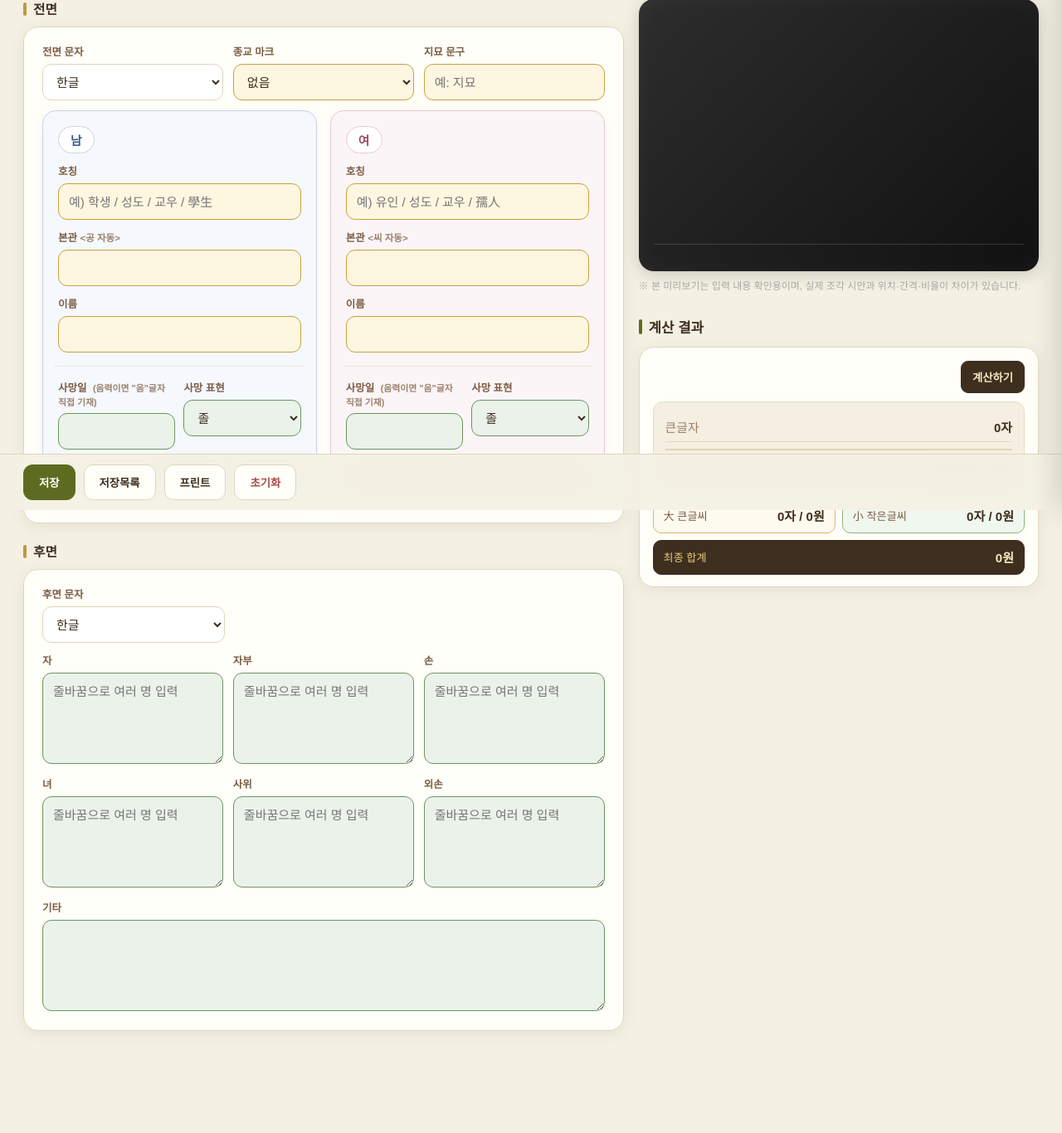
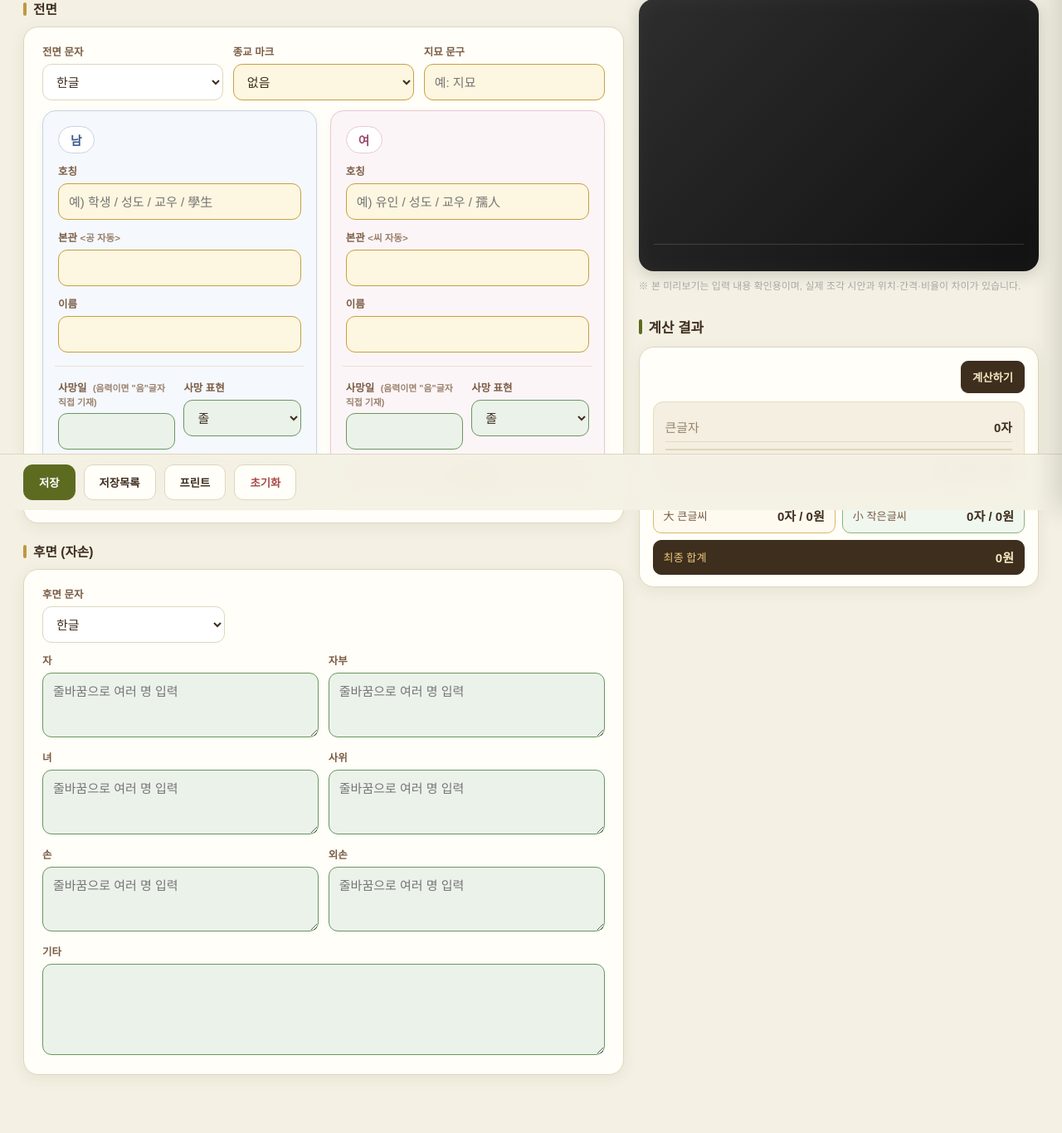
Before and after one commit to woosungpark1983/bimun, a Flask app: page / in a window 1280 px wide, after a click on "2. 비문". Shown: the part 185-1551 px from the top of the page at 83% size. Before the commit the page ends 1428 px from the top, so only its background shows below. Run offline with Flask 3, Linux system fonts and the light colour scheme; some web fonts are replaced.

Commit message:
Rear panel 2-col layout + default 사망 표현 to 졸 in standard slots
- 후면 section: switched grid3 (3-col, no logical pairing) to a back-grid
  arranged 자|자부 / 녀|사위 / 손|외손 — same column pairing the paper 비문철
  uses. textarea min-height bumped to 78px so multi-line lists fit cleanly.
- renderSlots: dropped the empty "선택" placeholder so f${i}_death_type now
  defaults to 졸 right when a slot renders, matching the maejang couple-panel
  behavior shipped in the previous commit.
- Section header relabelled "후면 (자손)" so the purpose is obvious.

Co-Authored-By: Claude Opus 4.7 (1M context) <noreply@anthropic.com>

```diff
--- a/templates/index.html
+++ b/templates/index.html
@@ -167,6 +167,9 @@ button,input,select,textarea{font-family:inherit}
 .couple-col .birth-action{display:flex;justify-content:center;margin-top:2px}
 .couple-col .btn-add-birth{width:100%}
 @media (max-width: 1100px){.couple-grid{grid-template-columns:1fr}}
+/* 후면 자손 grid: 자|자부 / 녀|사위 / 손|외손 (종이 양식 매칭) */
+.back-grid{display:grid;grid-template-columns:1fr 1fr;gap:12px}
+.back-grid .is-small textarea{min-height:78px}
 .summary{display:grid;grid-template-columns:1fr 1fr;gap:8px}.sum-item{background:#fff;border:1px solid var(--line);border-radius:12px;padding:11px 13px;display:flex;justify-content:space-between;gap:8px}.sum-item span,.sum-item strong{white-space:nowrap}.sum-item strong{font-weight:900}.sum-total{grid-column:1/-1;background:var(--brown);color:#f5e9c0;font-size:1.08rem}.stone-box{background:var(--red-soft);border-color:var(--red-line)}.stone-box select{border-color:#c98f8f;background:#fffafa}.calc-panel-title{font-weight:900;margin:0 0 10px;color:var(--brown)}.calc-btn{width:100%;margin-bottom:10px;background:var(--brown);color:#f5e9c0;border-color:var(--brown)}
 .actionbar{position:fixed;bottom:0;left:0;right:0;background:rgba(244,241,228,.96);backdrop-filter:blur(12px);border-top:1px solid var(--line);padding:12px 28px;display:flex;gap:10px;align-items:center;z-index:60}.save-msg{font-weight:900;color:var(--olive);margin-left:8px}
 .drawer-bg{position:fixed;inset:0;background:rgba(62,46,30,.32);opacity:0;pointer-events:none;transition:.18s;z-index:80}.drawer-bg.open{opacity:1;pointer-events:auto}.drawer{position:fixed;right:0;top:0;width:min(760px,94vw);height:100vh;background:var(--paper);z-index:81;transform:translateX(100%);transition:.22s;display:flex;flex-direction:column;box-shadow:-8px 0 30px rgba(0,0,0,.14)}.drawer.open{transform:translateX(0)}.drawer-head{height:68px;background:var(--brown);color:#f5e9c0;display:flex;align-items:center;padding:0 18px;gap:12px}.drawer-head h2{font-size:1.05rem;margin:0;flex:1}.drawer-body{overflow:auto;padding:14px}.drawer-search{padding:12px 14px;border-bottom:1px solid var(--line);background:var(--ivory)}.drawer-search input{min-height:42px;background:#fff}
@@ -672,15 +675,15 @@ button,input,select,textarea{font-family:inherit}
                토글이 필요한 경우는 전면 문자 토글로 대체. -->
           <div id="sideSection" class="hidden"></div>
 
-          <div class="sub-section-title">후면</div>
+          <div class="sub-section-title">후면 (자손)</div>
           <div class="card">
             <div class="hidden" id="backTypeWrap" style="max-width:220px;margin-bottom:12px"><label class="lbl">후면 문자</label><select name="back_type" id="backType"><option value="korean">한글</option><option value="chinese">한자</option></select></div>
-            <div class="grid3">
+            <div class="back-grid">
               <div class="is-small"><label class="lbl">자</label><textarea name="son_text" id="sonText" placeholder="줄바꿈으로 여러 명 입력"></textarea></div>
               <div class="is-small"><label class="lbl">자부</label><textarea name="daughter_in_law_text" placeholder="줄바꿈으로 여러 명 입력"></textarea></div>
-              <div class="is-small"><label class="lbl">손</label><textarea name="grandson_text" placeholder="줄바꿈으로 여러 명 입력"></textarea></div>
               <div class="is-small"><label class="lbl">녀</label><textarea name="daughter_text" placeholder="줄바꿈으로 여러 명 입력"></textarea></div>
               <div class="is-small"><label class="lbl">사위</label><textarea name="son_in_law_text" placeholder="줄바꿈으로 여러 명 입력"></textarea></div>
+              <div class="is-small"><label class="lbl">손</label><textarea name="grandson_text" placeholder="줄바꿈으로 여러 명 입력"></textarea></div>
               <div class="is-small"><label class="lbl">외손</label><textarea name="maternal_grandchild_text" placeholder="줄바꿈으로 여러 명 입력"></textarea></div>
             </div>
             <div class="is-small" style="margin-top:12px"><label class="lbl">기타</label><textarea name="etc_text" id="etcText"></textarea></div>
@@ -822,7 +825,7 @@ function renderSlots(count){
       </div></div>
       <div class="grid2 death-row">
         <div class="is-small"><label class="lbl">사망일 <span class="date-note">(음력이면 "음"글자 직접 기재)</span></label><input name="f${i}_death" id="f${i}Death" /></div>
-        <div class="is-small"><label class="lbl">사망 표현</label><select name="f${i}_death_type"><option value="">선택</option><option>졸</option><option>선종</option><option>소천</option><option>없음</option></select></div>
+        <div class="is-small"><label class="lbl">사망 표현</label><select name="f${i}_death_type"><option>졸</option><option>선종</option><option>소천</option><option>없음</option></select></div>
       </div>
       <div class="birth-action"><button class="btn-add-birth" type="button" id="birthBtn${i}" onclick="showBirth(${i})">＋ 생년월일</button></div>
       <div class="slot-stone-photo hidden" data-stone-slot="${i}">
```
